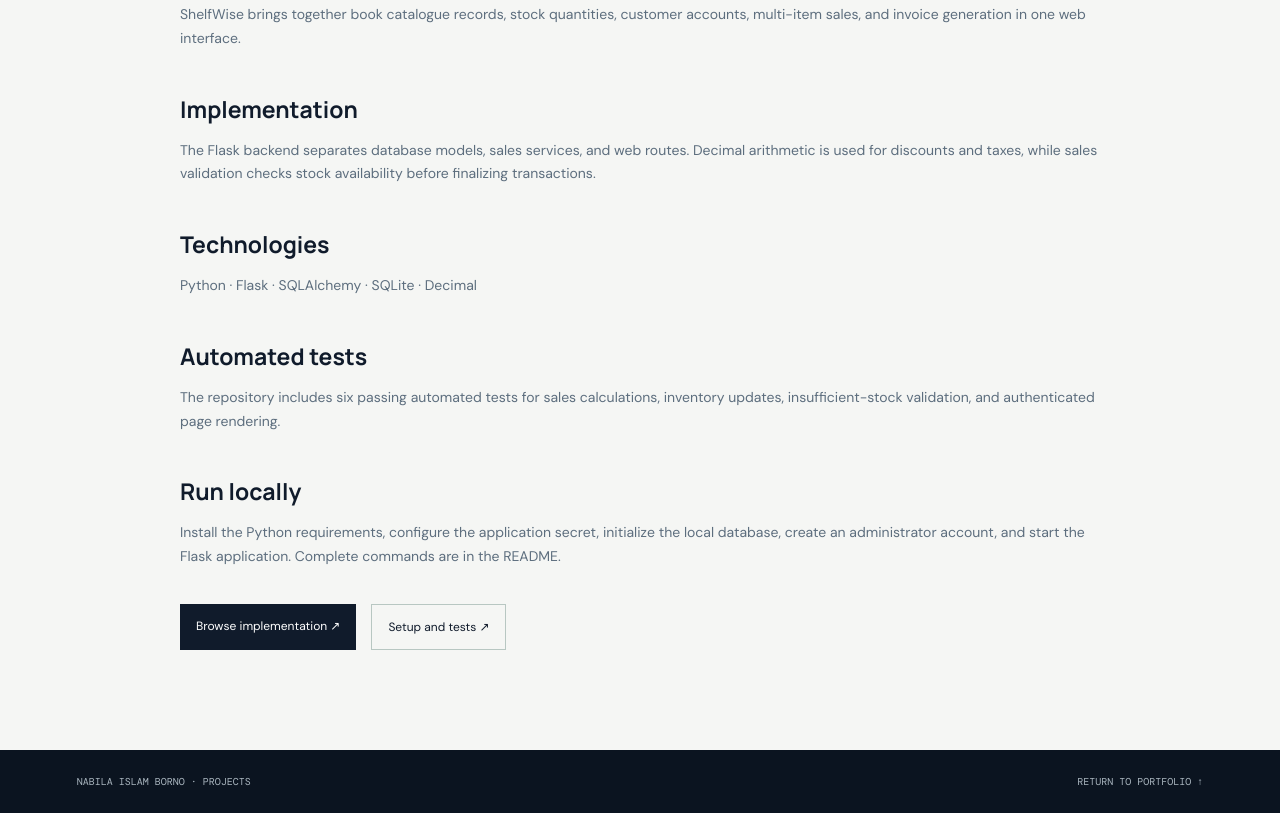
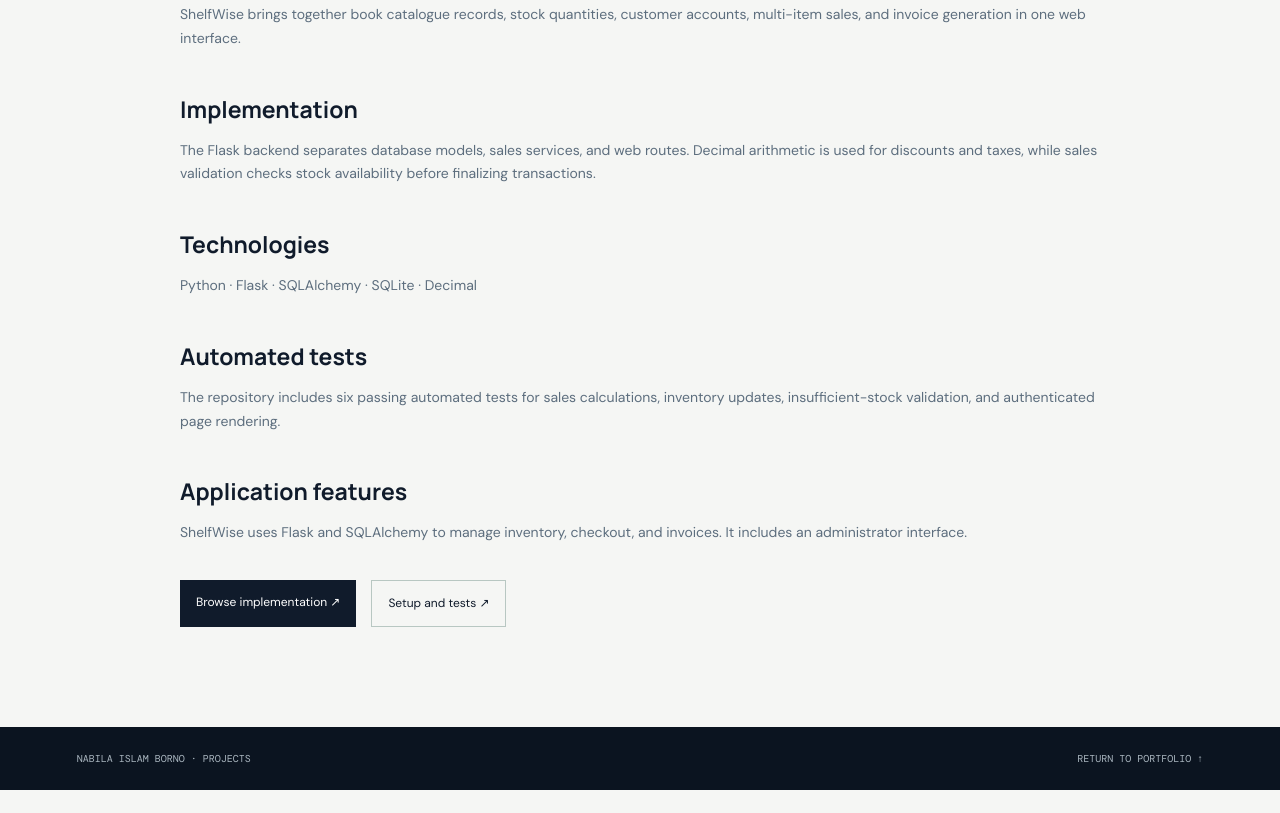
Before and after one commit to nabilaislam11/nabila-portfolio, a plain HTML site: page projects/02-shelfwise/index.html in a window 1280 px wide. Shown: the part 445-1258 px from the top of the page. After the commit the page ends 1235 px from the top, so only its background shows below. Drawn offline with nearby package versions, Linux system fonts and the light colour scheme.

Commit message:
docs: describe completed project implementation

```diff
--- a/projects/02-shelfwise/index.html
+++ b/projects/02-shelfwise/index.html
@@ -16,7 +16,7 @@
   <p class="project-kicker">SOFTWARE IMPLEMENTATION · PYTHON / FLASK</p>
   <h1>ShelfWise — Book Shop Management System</h1>
   <p class="project-lead">A Flask application for cataloguing books, managing inventory, and recording customers, sales, and invoices.</p>
-  <h2>Application overview</h2><p>ShelfWise brings together book catalogue records, stock quantities, customer accounts, multi-item sales, and invoice generation in one web interface.</p><h2>Implementation</h2><p>The Flask backend separates database models, sales services, and web routes. Decimal arithmetic is used for discounts and taxes, while sales validation checks stock availability before finalizing transactions.</p><h2>Technologies</h2><p>Python · Flask · SQLAlchemy · SQLite · Decimal</p><h2>Automated tests</h2><p>The repository includes six passing automated tests for sales calculations, inventory updates, insufficient-stock validation, and authenticated page rendering.</p><h2>Run locally</h2><p>Install the Python requirements, configure the application secret, initialize the local database, create an administrator account, and start the Flask application. Complete commands are in the README.</p>
+  <h2>Application overview</h2><p>ShelfWise brings together book catalogue records, stock quantities, customer accounts, multi-item sales, and invoice generation in one web interface.</p><h2>Implementation</h2><p>The Flask backend separates database models, sales services, and web routes. Decimal arithmetic is used for discounts and taxes, while sales validation checks stock availability before finalizing transactions.</p><h2>Technologies</h2><p>Python · Flask · SQLAlchemy · SQLite · Decimal</p><h2>Automated tests</h2><p>The repository includes six passing automated tests for sales calculations, inventory updates, insufficient-stock validation, and authenticated page rendering.</p><h2>Application features</h2><p>ShelfWise uses Flask and SQLAlchemy to manage inventory, checkout, and invoices. It includes an administrator interface.</p>
   <div class="project-actions"><a href="https://github.com/nabilaislam11/nabila-portfolio/tree/main/projects/02-shelfwise" target="_blank" rel="noopener noreferrer">Browse implementation ↗</a><a class="secondary" href="https://github.com/nabilaislam11/nabila-portfolio/blob/main/projects/02-shelfwise/README.md" target="_blank" rel="noopener noreferrer">Setup and tests ↗</a></div>
 </main>
 <footer class="project-footer"><span>NABILA ISLAM BORNO · PROJECTS</span><a href="../../index.html">RETURN TO PORTFOLIO ↑</a></footer>
```
